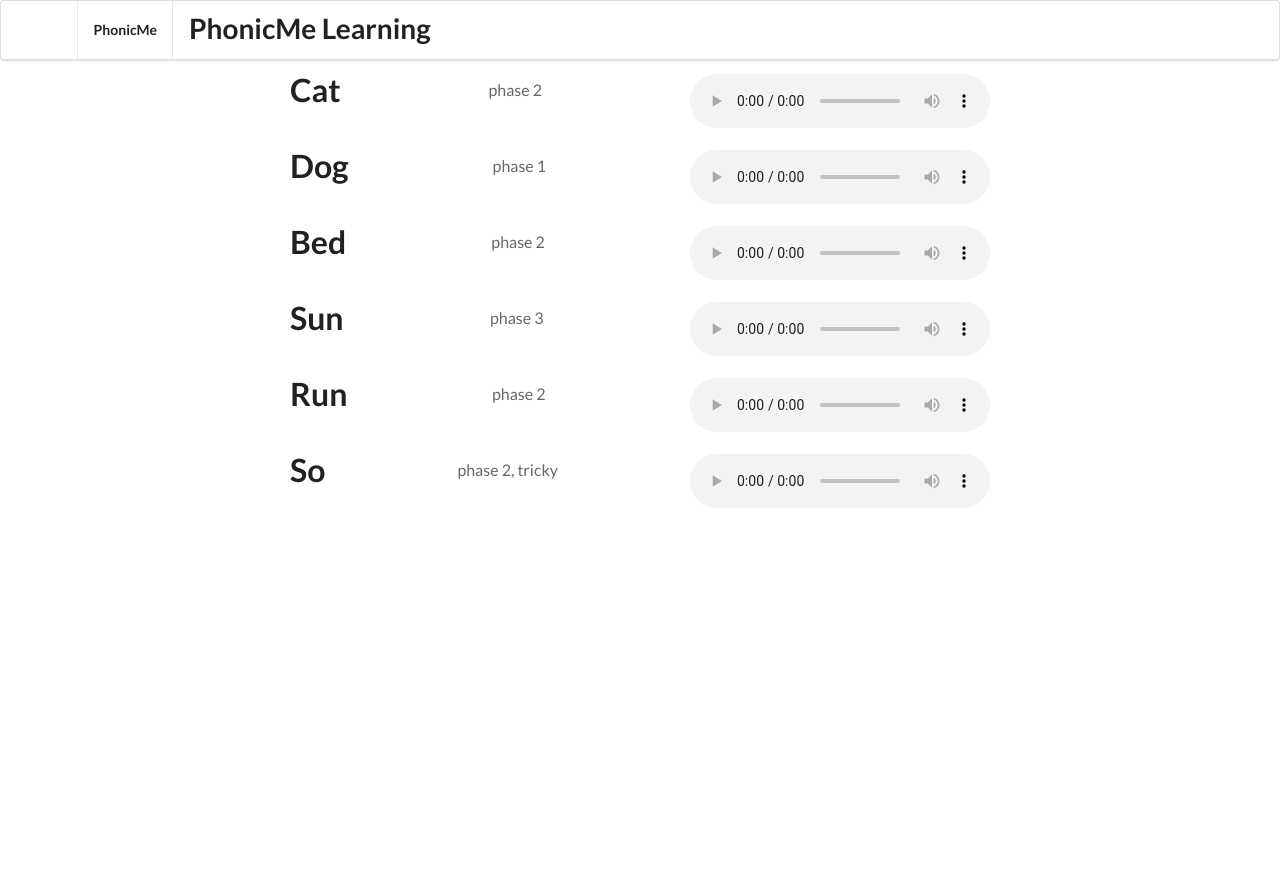
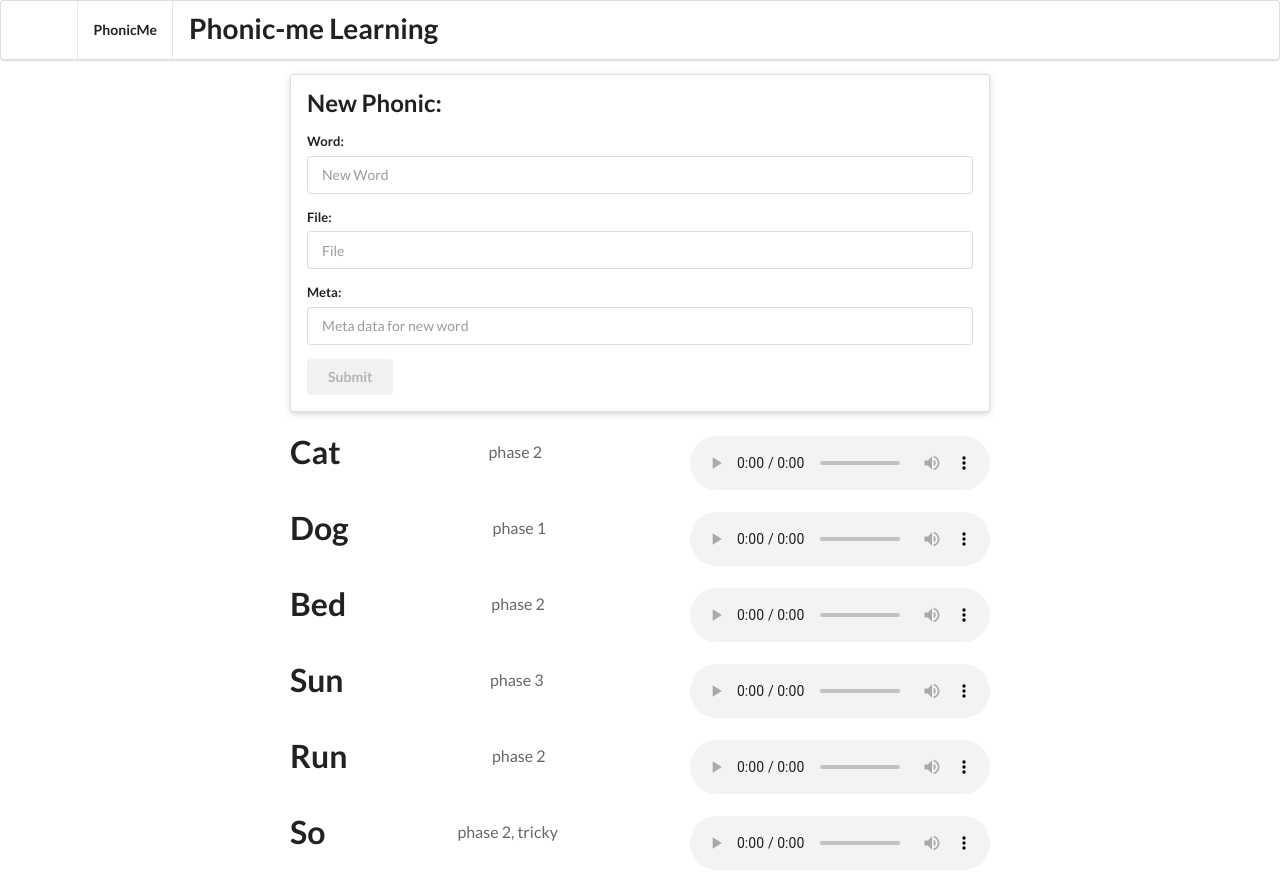
Before and after one commit to leonormes/angular-phonicme, an Angular app: page / in a window 1280 px wide. Before the commit the page ends 800 px from the top, so only its background shows below. Built offline with nearby package versions, Linux system fonts and the light colour scheme.

Commit message:
The user can now enter data about a new word
Using ng's formControls and formGroups the controller and view now work
well together collecting and validating user input.

```diff
--- a/src/app/app.component.html
+++ b/src/app/app.component.html
@@ -1,3 +1,5 @@
+<new-word-form></new-word-form>
+<br>
 <phonics-list
 [phonicList]="phonics"
 (onPhonicSelected)="phonicWasSelected($event)">
--- a/src/app/app.module.ts
+++ b/src/app/app.module.ts
@@ -1,6 +1,6 @@
 import { BrowserModule } from '@angular/platform-browser';
 import { NgModule } from '@angular/core';
-import { FormsModule } from '@angular/forms';
+import { FormsModule, ReactiveFormsModule } from '@angular/forms';
 import { HttpModule } from '@angular/http';
 
 import { AppComponent } from './app.component';
@@ -26,6 +26,7 @@ import { PhonicMetaComponent } from './phonic-meta/phonic-meta.component';
   imports: [
     BrowserModule,
     FormsModule,
+    ReactiveFormsModule,
     HttpModule
   ],
   providers: [],
--- a/src/app/new-word-form/new-word-form.component.html
+++ b/src/app/new-word-form/new-word-form.component.html
@@ -1,24 +1,52 @@
+<div class="ui raised segment">
+  <h2 class="ui header">New Phonic:</h2>
 
-<form class="ui large form segment">
-  <h3 class="ui header">Add word</h3>
+  <form [formGroup]="wordForm"
+        (ngSubmit)="onSubmit(wordForm.value)"
+        class="ui form"
+        [class.error]="!wordForm.valid && wordForm.touched"
+        autocomplete="off"
+        >
 
-<div class="field">
+        <div class="field"
+          [class.error]="!word.valid && word.touched">
           <label for="word">Word:</label>
-    <input name="word" #newword>
+          <input type="text"
+          id="wordInput"
+          placeholder="New Word"
+          [formControl]="word">
+
+          <div *ngIf="!word.valid && word.touched"
+          class="ui error message">Word is not valid</div>
         </div>
 
-<div class="field">
+        <div class="field"
+          [class.error]="!file.valid && file.touched">
           <label for="file">File:</label>
-  <input name="file" #newfile>
+          <input type="text"
+          id="fileInput"
+          placeholder="File"
+          [formControl]="file">
+
+          <div *ngIf="!file.valid && file.touched"
+          class="ui error message">File is not valid</div>
         </div>
 
-<div class="field">
+        <div class="field"
+          [class.error]="!meta.valid && meta.touched">
           <label for="meta">Meta:</label>
-  <input name="meta" #newmeta>
+          <input type="text"
+          id="metaInput"
+          placeholder="Meta data for new word"
+          [formControl]="meta">
+
+          <div *ngIf="!meta.valid && meta.touched"
+          class="ui error message">Meta is not valid</div>
         </div>
 
         <button
-    class="ui positive right floated button">
-  Submit Word
-  </button>
+        type="submit"
+        class="ui button"
+        [disabled]='!wordForm.valid' >Submit</button>
       </form>
+</div>
--- a/src/app/new-word-form/new-word-form.component.ts
+++ b/src/app/new-word-form/new-word-form.component.ts
@@ -1,18 +1,35 @@
-import { Input, Component, OnInit } from '@angular/core';
-import { Phonic } from "../phonic.model";
-import { AppComponent } from "../app.component";
+import { Component, OnInit } from '@angular/core';
+import { AbstractControl, Validators, FormBuilder, FormGroup } from '@angular/forms';
 
 @Component({
-  selector: 'app-new-word-form',
+  selector: 'new-word-form',
   templateUrl: './new-word-form.component.html',
   styleUrls: ['./new-word-form.component.css']
 })
 export class NewWordFormComponent implements OnInit {
-    @Input() phonic: Phonic;
+  wordForm: FormGroup;
+  word: AbstractControl;
+  file: AbstractControl;
+  meta: AbstractControl;
 
-  constructor() { }
+  constructor(fb: FormBuilder) {
+    this.wordForm = fb.group({
+      'word': ['', Validators.required],
+      'file': ['', Validators.required],
+      'meta': ['', Validators.required]
+    });
+
+    this.word = this.wordForm.controls['word']
+    this.file = this.wordForm.controls['file']
+    this.meta = this.wordForm.controls['meta']
+  }
 
   ngOnInit() {
   }
 
+  onSubmit(form: string): void {
+    console.log('you submitted: ', form)
+    this.wordForm.reset();
+  }
+
 }
--- a/src/index.html
+++ b/src/index.html
@@ -18,7 +18,7 @@
       </a>
       <div class="header item borderless">
         <h1 class="ui header">
-          PhonicMe Learning
+          Phonic-me Learning
         </h1>
       </div>
     </div>
@@ -27,7 +27,7 @@
   <div class="ui main text container">
     <app-root><div class="ui segment">
         <div class="ui active inverted dimmer">
-          <div class="ui loader"></div>
+          <div class="ui large text loader"></div>
         </div>
       </div> </app-root> <!-- <--- Our app loads here! -->
   </div>
```
Lines whose indentation alone changed are shown as unchanged.
